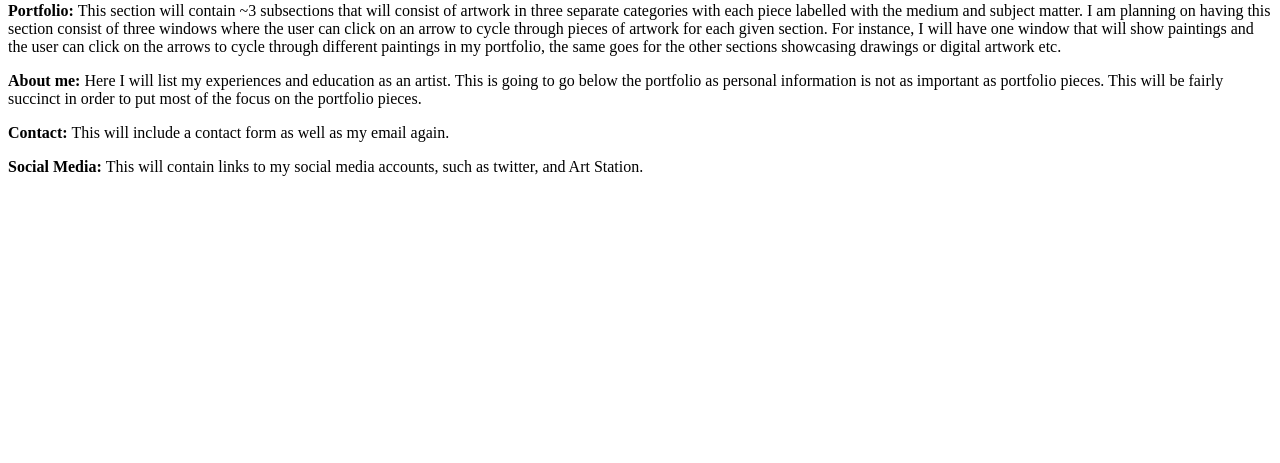
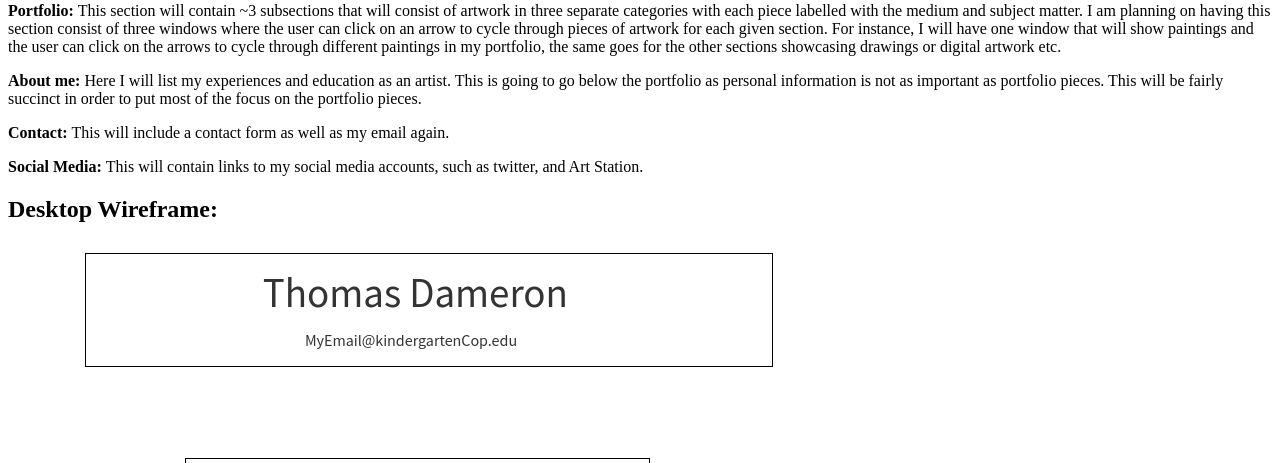
Before and after one commit to TDameron/tdameron-pwp, a PHP site: page /public_html/documentation/milestone-2.php in a window 1280 px wide; the page is wider, and only the part inside the window is pictured. Shown: the part 146-609 px from the top of that part. Before the commit the page ends 322 px from the top of that part, so only its background shows below. Run offline with PHP 8.4, Linux system fonts and the light colour scheme.

Commit message:
milestone-2 added wireframe models.

```diff
--- a/public_html/documentation/milestone-2.php
+++ b/public_html/documentation/milestone-2.php
@@ -18,3 +18,9 @@
 <p><strong>Contact: </strong>This will include a contact form as well as my email again.</p>
 
 <p><strong>Social Media: </strong>This will contain links to my social media accounts, such as twitter, and Art Station.</p>
+
+	<h2>Desktop Wireframe: </h2>
+<img src="PWP - Milestone 2 - Wireframe.png" alt="WireFrame goes here.">
+
+	<h3>Mobiile Wireframe:</h3>
+<img src="PWP%20mobile%20wireframe.png" alt="Mobile Wirefreame goes here,">
```
Also changed, not shown: public_html/documentation/PWP - Milestone 2 - Wireframe.png (added), public_html/documentation/PWP mobile wireframe.png (added).
